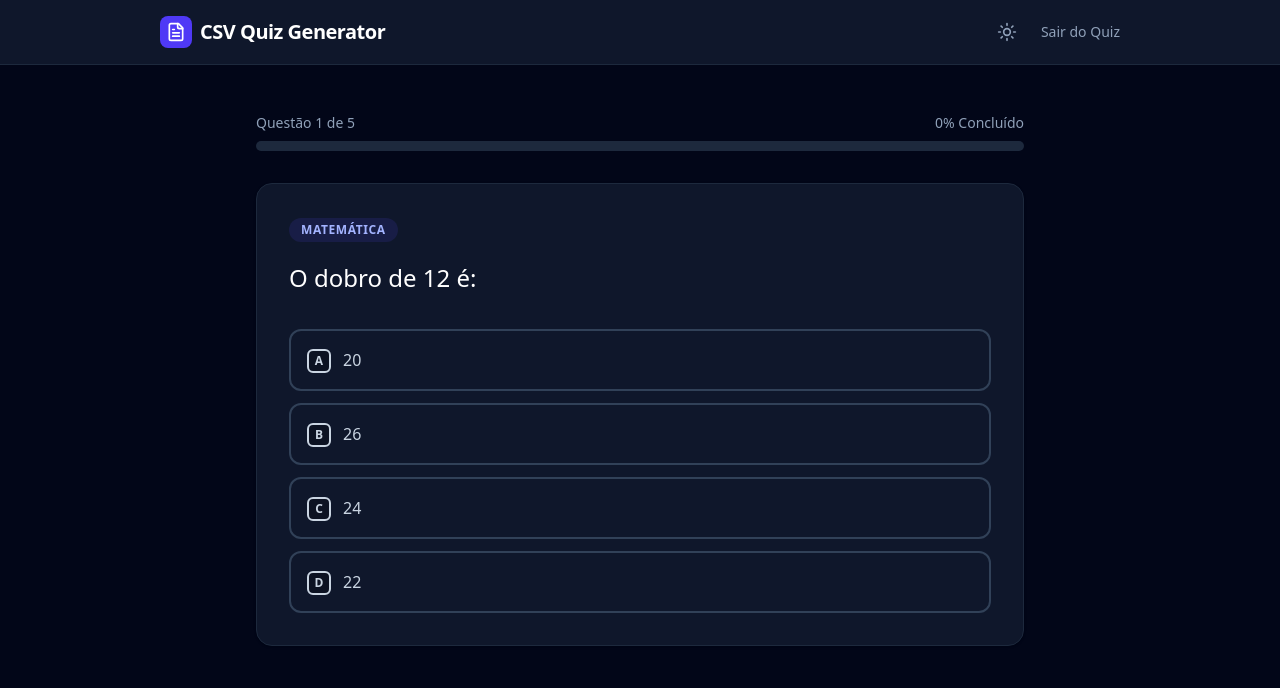
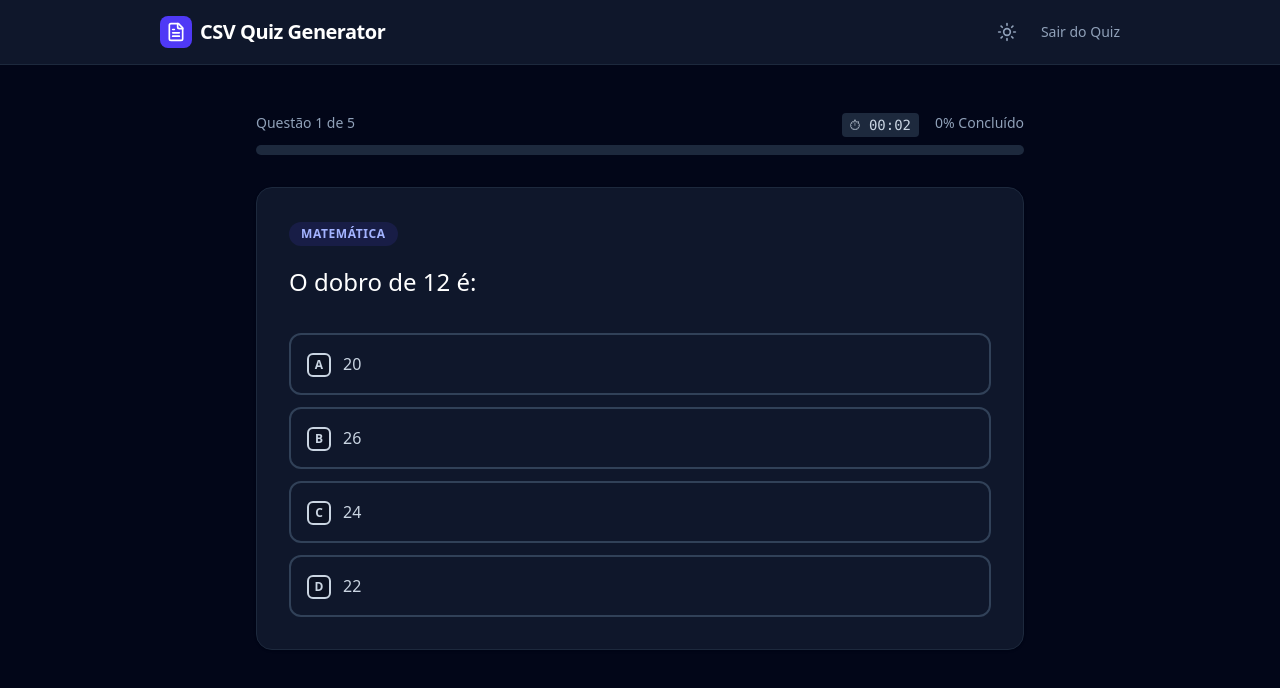
Before and after one commit to felipeUmbra/csv-quiz, a React (Vite) app: page / in a window 1280 px wide. Both pictures are taken after a click on the element 814 px from the left and 457 px from the top of the page. Shown: the top 688 px of the page. Built offline with nearby package versions, Linux system fonts and the light colour scheme.

Commit message:
Add timer functionality to quiz and display elapsed time in results

```diff
--- a/src/components/Quiz.tsx
+++ b/src/components/Quiz.tsx
@@ -48,6 +48,7 @@ export default function Quiz({ questions, onExit }: QuizProps) {
   // 3. Sincroniza o estado caso as perguntas originais mudem
   useEffect(() => {
     setLocalQuestions(questions);
+    setTimeElapsed(0); // Reset timer when a new quiz is loaded
   }, [questions]);
 
   const [currentIndex, setCurrentIndex] = useState(0);
@@ -57,6 +58,26 @@ export default function Quiz({ questions, onExit }: QuizProps) {
   const [quizFinished, setQuizFinished] = useState(false);
   const [userAnswers, setUserAnswers] = useState<Record<number, string>>({});
 
+  const [timeElapsed, setTimeElapsed] = useState(0);
+  const formatTime = (seconds: number) => {
+    const m = Math.floor(seconds / 60).toString().padStart(2, '0');
+    const s = (seconds % 60).toString().padStart(2, '0');
+    return `${m}:${s}`;
+  };
+
+  useEffect(() => {
+    let timer: NodeJS.Timeout;
+    if (!quizFinished) {
+      timer = setInterval(() => {
+        setTimeElapsed((prev) => prev + 1);
+      }, 1000);
+    }
+    // Clean up the timer when the component unmounts or quiz finishes
+    return () => {
+      if (timer) clearInterval(timer);
+    };
+  }, [quizFinished]);
+
   const handlePlayAgain = useCallback(() => {
     setLocalQuestions(prev => shuffleQuestionsAndOptions(prev));
     setCurrentIndex(0);
@@ -65,6 +86,7 @@ export default function Quiz({ questions, onExit }: QuizProps) {
     setShowFeedback(false);
     setQuizFinished(false);
     setUserAnswers({});
+    setTimeElapsed(0); // Reset timer on replay
   }, []);
 
   const currentQuestion = localQuestions[currentIndex];
@@ -152,7 +174,7 @@ export default function Quiz({ questions, onExit }: QuizProps) {
             </div>
           </div>
           <p className="text-lg text-slate-600 dark:text-slate-400 mb-8">
-            Você acertou <span className="font-bold text-slate-800 dark:text-white">{score}</span> de <span className="font-bold text-slate-800 dark:text-white">{questions.length}</span> perguntas.
+            Você acertou <span className="font-bold text-slate-800 dark:text-white">{score}</span> de <span className="font-bold text-slate-800 dark:text-white">{questions.length}</span> perguntas em <span className="font-bold text-slate-800 dark:text-white">{formatTime(timeElapsed)}</span>.
           </p>
 
           {hasMultipleTopics && (
@@ -284,7 +306,14 @@ export default function Quiz({ questions, onExit }: QuizProps) {
       <div className="mb-8">
         <div className="flex justify-between text-sm font-medium text-slate-500 dark:text-slate-400 mb-2">
           <span>Questão {currentIndex + 1} de {questions.length}</span>
-          <span>{Math.round(((currentIndex) / questions.length) * 100)}% Concluído</span>
+
+          {/* Update this div to include the timer next to the percentage */}
+          <div className="flex gap-4">
+            <span className="font-mono bg-slate-200 dark:bg-slate-800 px-2 py-0.5 rounded text-slate-700 dark:text-slate-300">
+              ⏱ {formatTime(timeElapsed)}
+            </span>
+            <span>{Math.round(((currentIndex) / questions.length) * 100)}% Concluído</span>
+          </div>
         </div>
         <div className="w-full bg-slate-200 dark:bg-slate-800 rounded-full h-2.5">
           <div
```
